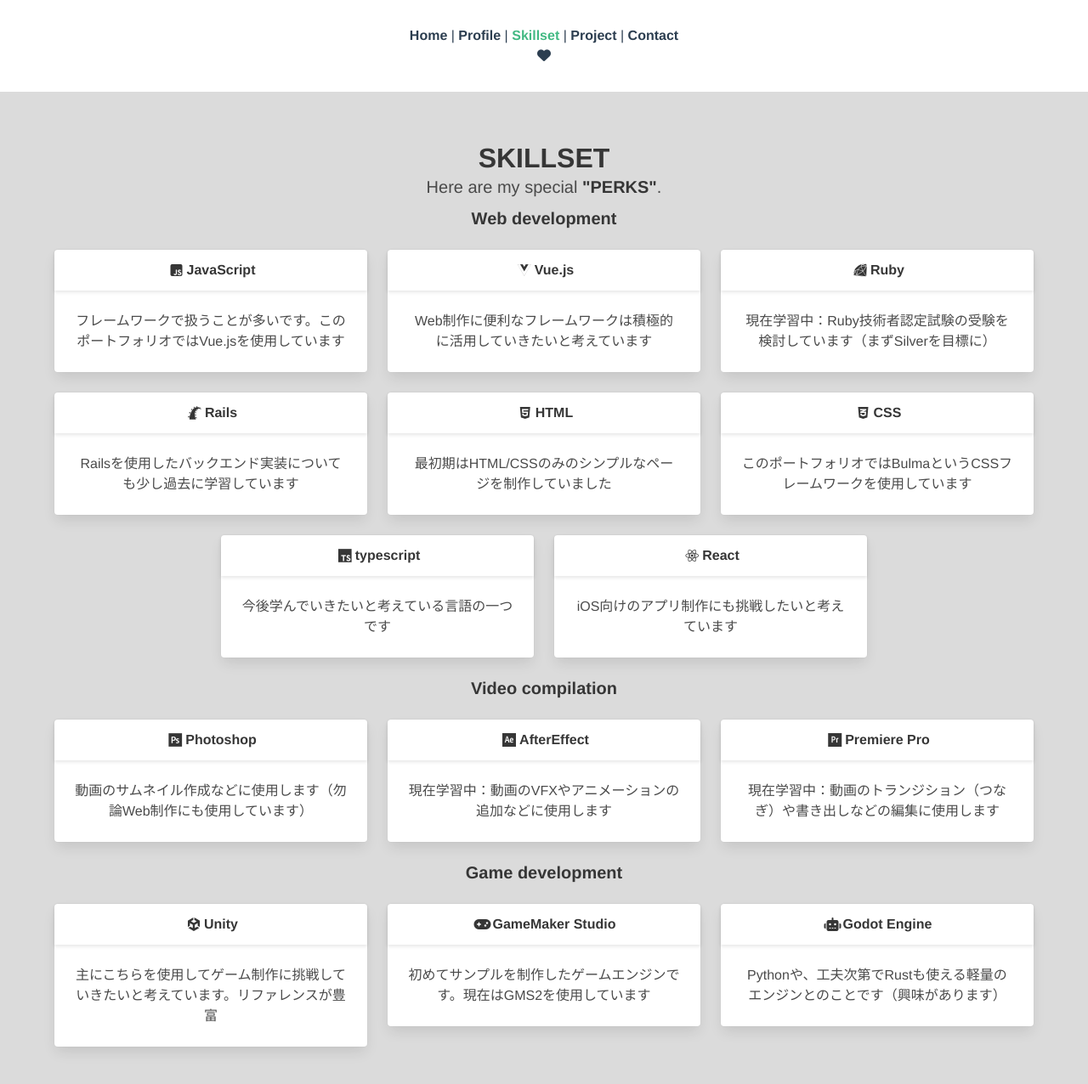
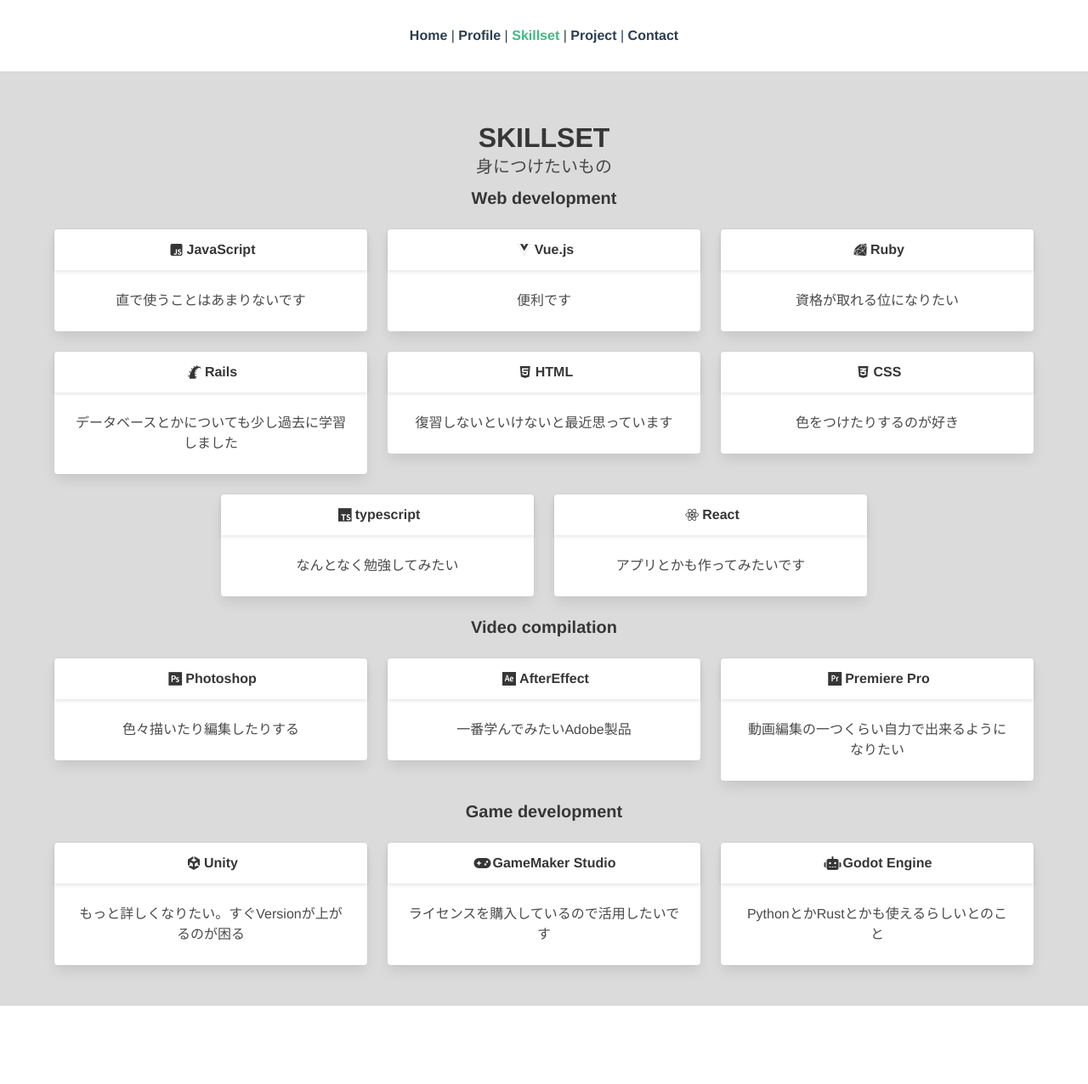
Before and after one commit to ucntkhr/portfolio_uc, a Vue app: page /#/skillset in a window 1280 px wide. Shown: the top 1276 px of the page at 85% size. After the commit the page ends 1184 px from the top, so only its background shows below. Built offline with nearby package versions, Linux system fonts and the light colour scheme.

Commit message:
今見返すとあれこれ恥ずかしいので大幅に変更

```diff
--- a/src/App.vue
+++ b/src/App.vue
@@ -6,11 +6,6 @@
       <router-link to="/skillset">Skillset</router-link> |
       <router-link to="/project">Project</router-link> |
       <router-link to="/contact">Contact</router-link>
-
-      <br>
-
-      <router-link to="/frisk"><span class="fas fa-heart"></span></router-link>
-
     </div>
     <router-view/>
   </div>
--- a/src/ProjectData.json
+++ b/src/ProjectData.json
@@ -3,7 +3,7 @@
     "project_id": "1",
     "title": "Chat noir",
     "url":"https://ucntkhr.github.io/portfolio_01/",
-    "desc": "初めてHTMLとCSSで作ったWebページです。学習サイト『Progate』を参考にしました",
+    "desc": "『Progate』を参考にして、初めてHTMLとCSSで作ったもの",
     "status": "done",
     "stat_color": "is-info",
     "cardview":"@/asset/project_1.png"
@@ -13,16 +13,16 @@
     "project_id": "2",
     "title": "Pattiserie Mon Chat",
     "url":"https://ucntkhr.github.io/bootstrap_01/",
-    "desc": "Bootstrapを学ぶ為に作成した架空の洋菓子店Webページです（改良中）",
+    "desc": "Bootstrapを使って作成してみたもの",
     "status": "done",
     "stat_color": "is-info"
   },
 
   {
     "project_id": "3",
-    "title": "Endless Asteroid",
+    "title": "Asteroid",
     "url":"https://ucntkhr.github.io/dtins2dstg/",
-    "desc": "学習サイト『ドットインストール』のUnity講座を参考に制作した、シンプルなミニゲームです",
+    "desc": "『ドットインストール』のUnity講座を参考にして作ったもの",
     "status": "done",
     "stat_color": "is-info"
   },
@@ -31,22 +31,22 @@
     "project_id": "4",
     "title": "Todo Ninja",
     "url":"https://musing-kirch-0c35b8.netlify.app/",
-    "desc": "Vue.js2とVuetifyで、途中まで制作したTodoApp LikeのSPAです。DB管理にFirebaseを使用",
+    "desc": "Vue.js2とVuetifyで、途中まで作ったTodoアプリ風のもの",
     "status": "ongoing",
     "stat_color": "is-danger"
   },
 
   {
     "project_id": "5",
-    "title": "Other Plans",
-    "desc": "幾つかのWebアプリケーションや、オリジナルのゲーム作品のアイデアを現在構想しています",
+    "title": "Others",
+    "desc": "準備中",
     "status": "plotting"
   },
 
   {
     "project_id": "6",
     "title": "And More",
-    "desc": "他にも今後、Web制作スキルの指標に適したポートフォリオなどを追加で制作する予定です",
+    "desc": "色々考えています",
     "status": "plotting"
   }
 
--- a/src/components/Contact.vue
+++ b/src/components/Contact.vue
@@ -3,7 +3,7 @@
 	<section id="contact" class="section has-background-grey-light">
 		<div class="intro column is-8 is-offset-2">
 			<h2 class="title">CONTACT</h2>
-			<p class="subtitle is-bold">Do you wanna <strong>CONTACT</strong> me? here are my <strong>"INFO"</strong>s.</p>
+			<p class="subtitle is-bold">お問い合わせ</p>
 		</div>
 
 		<div class="content colomn is-8">
--- a/src/components/Frisk.vue
+++ /dev/null
@@ -1,29 +0,0 @@
-<template>
-  <section class="frisk hero is-bold is-medium">
-
-    <div class="hero-body">
-      <div class="container has-text-centered">
-        <h1 class="words title is-light">
-          YOU ARE TRUE PACIFIST
-        </h1>
-        <p class="words subtitle">
-          "SHARPENS YOU UP."
-        </p>
-
-      </div>
-    </div>
-  </section>
-</template>
-
-<style scoped>
-
-  .frisk {
-    background: linear-gradient(-120DEG,#41100F, #FFC90B, #E406F5, #6AA3E5)
-  }
-
-  .words {
-    color: #F3F3F5
-  }
-
-
-</style>
--- a/src/components/Profile.vue
+++ b/src/components/Profile.vue
@@ -31,7 +31,7 @@
 
 						<div class="content">
 							<h4>ucntkhr</h4>
-							<p>1986年3月生まれの魚座。2010年、関西学院大学（総合政策学部総合政策学科）を卒業。地元福岡にて派遣から始めた電話営業の職を正社員（専任職）登用に到るまで勤めるも2019年5月末退職。退職後はWebエンジニア/デザイナーを目指し、就労移行支援事業所などを利用しながら自学自習でコードを学ぶ。Vue.js (Bulma,Vuetify) / JavaScript / Ruby (Rails)
+							<p> Webエンジニア/デザイナーを一時期志望していました。
 							<br>発達障害当事者（ADHD)</p>
 
 							<p class="is-align-center">
@@ -73,8 +73,8 @@
 
 					<div class="card-content">
 						<div class="content">
-							<h4>ヤギナサカ【山羊魚マン】</h4>
-							<p>（※現在準備中：2021年4月配信活動開始予定）<br>ゲーム実況者・怪人系バーチャルゲーマー。山羊的な容貌を備えているが実体は魚のキメラ。ゲームの腕前は割と『雑魚』レベル。AfterEffect・Premiere Pro等を駆使し、丁寧な作りの動画コンテンツ制作及び配信に努めていく計画を構想中。好みのゲームジャンルは雑食系。使用コンソール：PC(Windows)/Nintendo Switch/Playstation 3/Retrofreak</p>
+							<h4>山羊魚</h4>
+							<p>ゲーム配信者になってみたいと思っていた時期もありました。</p>
 
 							<p class="is-align-center">
 								<a href="#">
@@ -112,9 +112,8 @@
 
 					<div class="card-content">
 						<div class="content">
-							<h4>unomicha1（ゆのみ）</h4>
-							<p>もう一つの夢：インディーゲームクリエイターになることを目指している逸脱人。目標は人々の記憶に残るタイトル/作品をリリースし、多くの心を揺り動かすこと。開発環境はWin及びMac。使用エンジンは主にUnity、その他にGameMaker Studio 2、Godot Engine、Pixel GameMaker MVなど。
-							2D (pixel Art) のスタイルを特に好む。せめてドット絵ぐらいは自分の手で描けるようになるべく修行中。</p>
+							<h4>Unomicha1</h4>
+							<p>カウンセリング治療を受けています。</p>
 
 							<p class="is-align-center">
 								<a href="#">
--- a/src/components/Project.vue
+++ b/src/components/Project.vue
@@ -5,7 +5,7 @@
 		<div class="intro column is-8 is-offset-2">
 
 			<h2 class="title">PROJECTS</h2>
-			<p class="subtitle">Here are my <strong>WORKS</strong> , still <strong>"IN PROGRESS"</strong>.</p>
+			<p class="subtitle">これまでに挑戦してみたこと</p>
 
 		</div>
 
--- a/src/components/Skillset.vue
+++ b/src/components/Skillset.vue
@@ -4,7 +4,7 @@
 
 		<div class="intro column is-8 is-offset-2">
 			<h2 class="title">SKILLSET</h2>
-			<p class="subtitle">Here are my special <strong>"PERKS"</strong>.</p>
+			<p class="subtitle">身につけたいもの</p>
 		</div>
 
 
@@ -63,42 +63,42 @@
 					{
 						name: 'JavaScript',
 						icon: 'fab fa-js-square',
-						desc: `フレームワークで扱うことが多いです。このポートフォリオではVue.jsを使用しています`
+						desc: `直で使うことはあまりないです`
 					},
 					{
 						name: 'Vue.js',
 						icon: 'devicons devicon-vuejs-plain',
-						desc: `Web制作に便利なフレームワークは積極的に活用していきたいと考えています`
+						desc: `便利です`
 					},
 					{
 						name: 'Ruby',
 						icon: 'devicons devicon-ruby-plain',
-						desc: `現在学習中：Ruby技術者認定試験の受験を検討しています（まずSilverを目標に）`
+						desc: `資格が取れる位になりたい`
 					},
 					{
 						name: 'Rails',
 						icon: 'devicons devicon-rails-plain',
-						desc: `Railsを使用したバックエンド実装についても少し過去に学習しています`
+						desc: `データベースとかについても少し過去に学習しました`
 					},
 					{
 						name: 'HTML',
 						icon: 'fab fa-html5',
-						desc: `最初期はHTML/CSSのみのシンプルなページを制作していました`
+						desc: `復習しないといけないと最近思っています`
 					},
 					{
 						name: 'CSS',
 						icon: 'fab fa-css3-alt',
-						desc: `このポートフォリオではBulmaというCSSフレームワークを使用しています`
+						desc: `色をつけたりするのが好き`
 					},
 					{
 						name: 'typescript',
 						icon: 'devicons devicon-typescript-plain',
-						desc: `今後学んでいきたいと考えている言語の一つです`
+						desc: `なんとなく勉強してみたい`
 					},
 					{
 						name: 'React',
 						icon: 'devicons devicon-react-plain',
-						desc: `iOS向けのアプリ制作にも挑戦したいと考えています`
+						desc: `アプリとかも作ってみたいです`
 					},
 				],
 
@@ -106,18 +106,18 @@
 					{
 						name: 'Photoshop',
 						icon: 'devicons devicon-photoshop-plain',
-						desc: `動画のサムネイル作成などに使用します（勿論Web制作にも使用しています）`
+						desc: `色々描いたり編集したりする`
 					},
 
 					{
 						name: 'AfterEffect',
 						icon: 'devicons devicon-aftereffects-plain',
-						desc: `現在学習中：動画のVFXやアニメーションの追加などに使用します`
+						desc: `一番学んでみたいAdobe製品 `
 					},
 					{
 						name: 'Premiere Pro',
 						icon: 'devicons devicon-premierepro-plain',
-						desc: `現在学習中：動画のトランジション（つなぎ）や書き出しなどの編集に使用します`
+						desc: `動画編集の一つくらい自力で出来るようになりたい`
 					},
 
 				],
@@ -126,17 +126,17 @@
 					{
 						name: 'Unity',
 						icon: 'fab fa-unity',
-						desc: `主にこちらを使用してゲーム制作に挑戦していきたいと考えています。リファレンスが豊富`
+						desc: `もっと詳しくなりたい。すぐVersionが上がるのが困る`
 					},
 					{
 						name: 'GameMaker Studio',
 						icon: 'fas fa-gamepad',
-						desc: `初めてサンプルを制作したゲームエンジンです。現在はGMS2を使用しています`
+						desc: `ライセンスを購入しているので活用したいです`
 					},
 					{
 						name: 'Godot Engine',
 						icon: 'fas fa-robot',
-						desc: `Pythonや、工夫次第でRustも使える軽量のエンジンとのことです（興味があります）`
+						desc: `PythonとかRustとかも使えるらしいとのこと`
 					}
 				]
 			}
```
